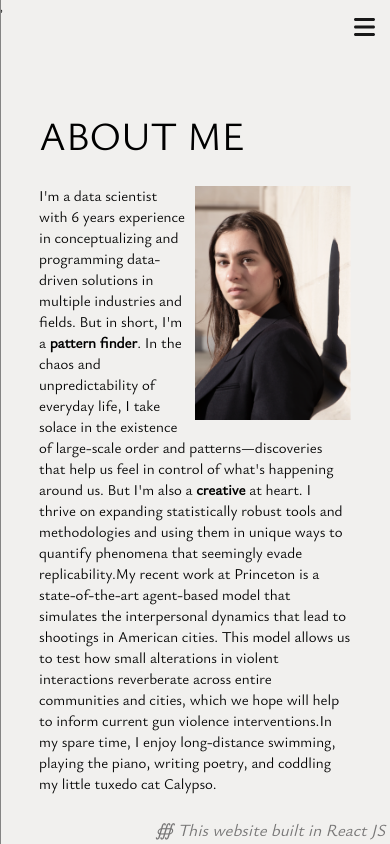
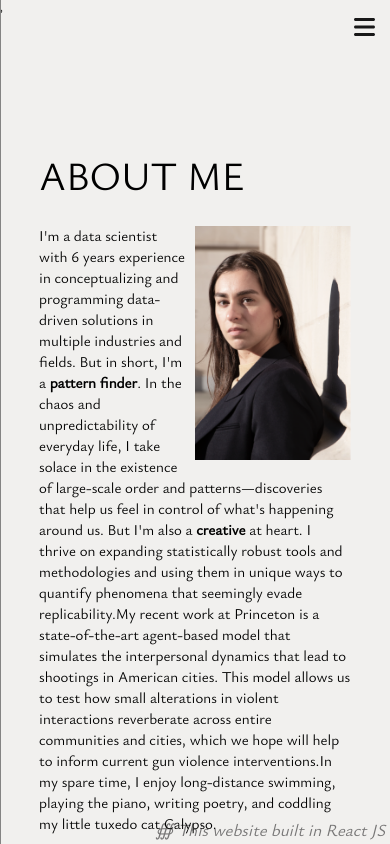
Before and after one commit to aam3/Personal_Website, a React (Create React App) app: page /about in a window 390 px wide. Built offline with nearby package versions, Linux system fonts and the light colour scheme.

Commit message:
testing z-index

```diff
--- a/src/components/Layout/index.scss
+++ b/src/components/Layout/index.scss
@@ -62,7 +62,7 @@
 
   .container.about-page, .container.publications-page, .container.resume-page {
 
-    // padding-top: 60px; // Adjust this value as needed
+    margin-top: 40px;
     z-index: 1;
 
     .text-zone {
```
